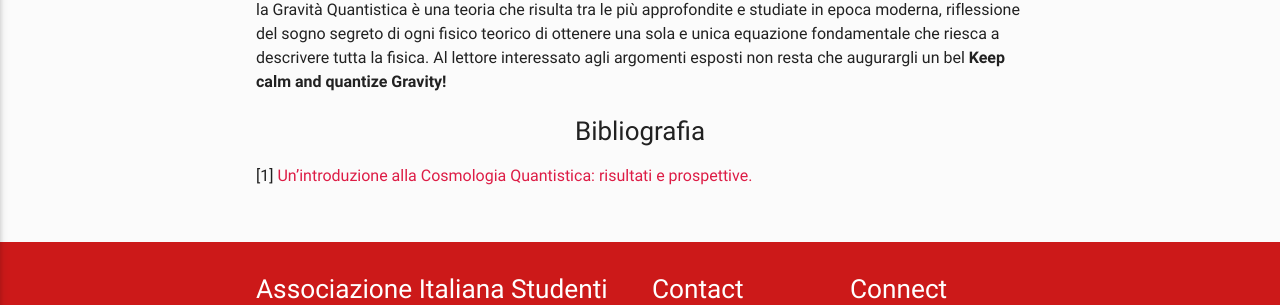
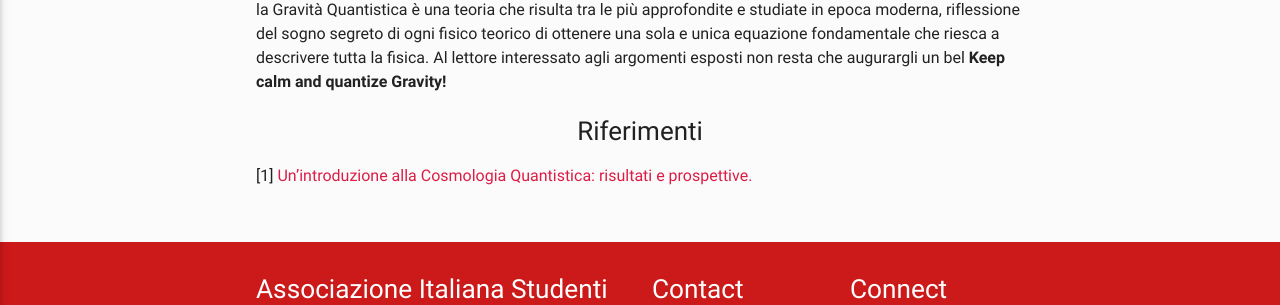
Before and after one commit to ai-sf/aisf_perugia, a Jekyll site: the page built from ArticoliHTML/quantum.md, in a window 1280 px wide and 900 px high, scrolled down 5594 px. Shown: the part 249-554 px from the top of the window. Built offline with Jekyll 4.4.1, drawn with Linux system fonts in a browser that asks for light colours; nearby versions of some CDN libraries; formulas are drawn with MathJax 3.

Commit message:
Update quantum.md

```diff
--- a/ArticoliHTML/quantum.md
+++ b/ArticoliHTML/quantum.md
@@ -115,6 +115,6 @@
 
 
 <section>
-<center><h3> Bibliografia</h3></center>
+<center><h3> Riferimenti</h3></center>
 </section>
 [1] <a href="http://www.fisica.unina.it/documents/12375590/13725484/2767_SirlettiSS_22-11-2018.pdf/02f149a4-7724-4825-8f78-2c08ae5bea93"> Un’introduzione alla Cosmologia Quantistica: risultati e prospettive.</a> <br><br>
```
